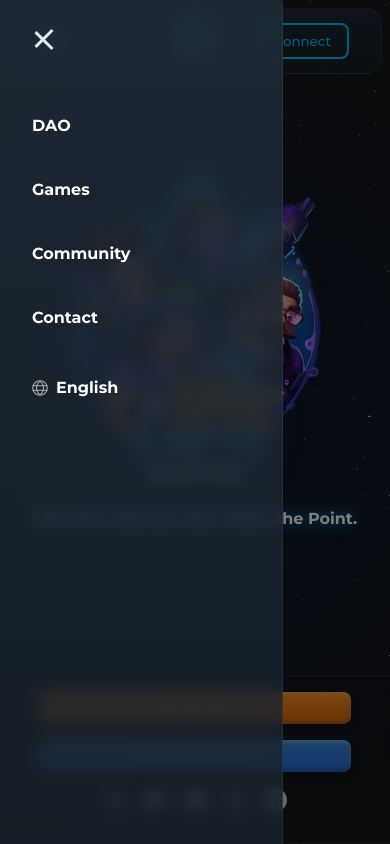
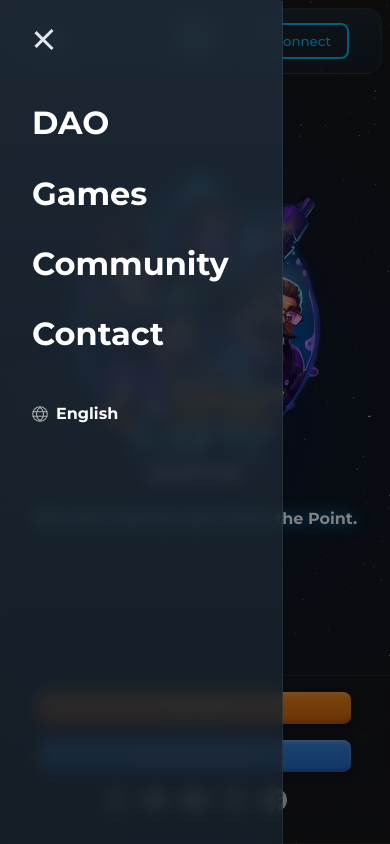
Before and after one commit to cosmicrafts/cosmicrafts.com, a Vue app: page / in a window 390 px wide. Both pictures are taken after a click on the element 53 px from the left and 41 px from the top of the page. Shown: the top 844 px of the page. Built offline with nearby package versions, Linux system fonts and the light colour scheme.

Commit message:
mobile menu

```diff
--- a/src/components/Header.vue
+++ b/src/components/Header.vue
@@ -4,7 +4,7 @@ import { useI18n } from 'vue-i18n';
 import LanguageSelector from '@/components/LanguageSelector.vue';
 import MobileMenu from '@/components/MobileMenu.vue';
 
-const { t } = useI18n(); // Correctly retrieve `t`
+const { t } = useI18n();
 const isMenuOpen = ref(false);
 
 const toggleMenu = () => {
@@ -24,12 +24,10 @@ const handleLogin = () => {
       <span :class="{ open: isMenuOpen }"></span>
       <span :class="{ open: isMenuOpen }"></span>
     </div>
-
     <!-- Logo -->
     <div class="logo">
       <img src="@/assets/icons/cosmicrafts.svg" alt="Cosmicrafts Logo" />
     </div>
-
     <!-- Navigation Links (Desktop Only) -->
     <nav class="nav-links">
       <ul>
@@ -39,14 +37,13 @@ const handleLogin = () => {
         <li><a href="#">{{ t('header.contact') }}</a></li>
       </ul>
     </nav>
+    <!-- Connect Button -->
+    <button class="button outline" @click="handleLogin">Connect</button>
+  </header>
+  <!-- MobileMenu Component -->
+  <MobileMenu :isOpen="isMenuOpen" @closeMenu="toggleMenu" />
+</template>
 
-  <!-- Connect Button with Universal Styles -->
-  <button class="button outline" @click="handleLogin">Connect</button>
-  </header>
-
-  <!-- MobileMenu Component -->
-  <MobileMenu v-if="isMenuOpen" @closeMenu="toggleMenu" />
-</template>
 
 <style scoped>
 /* Basic Header Styling */
--- a/src/components/MobileMenu.vue
+++ b/src/components/MobileMenu.vue
@@ -1,42 +1,45 @@
+<template>
+    <!-- Overlay to close the menu, conditionally rendered -->
+    <div v-if="isOpen" class="overlay overlay-fade" @click="closeMenu"></div>
+
+    <!-- Side panel for nav-links and independent language selector -->
+    <nav class="mobile-panel" :class="{ 'mobile-panel-open': isOpen }">
+      <div class="close-btn" @click="closeMenu">
+        <span class="open"></span>
+        <span class="open"></span>
+        <span class="open"></span>
+      </div>
+      <div class="nav-container">
+        <ul class="nav-links">
+  <li v-for="(item, index) in ['header.dao', 'header.games', 'header.community', 'header.contact']" :key="index">
+    <a :style="{ '--index': index }">{{ t(item) }}</a>
+  </li>
+</ul>
+
+      </div>
+      <div class="language-selector-container">
+        <LanguageSelector />
+      </div>
+    </nav>
+  </template>
+
+
   <script setup>
   import { useI18n } from 'vue-i18n';
   import LanguageSelector from '@/components/LanguageSelector.vue';
 
   const { t } = useI18n();
   const emit = defineEmits(['closeMenu']);
-
+  const props = defineProps({
+    isOpen: {
+      type: Boolean,
+      required: true,
+    },
+  });
   const closeMenu = () => {
     emit('closeMenu');
   };
   </script>
-
-<template>
-    <!-- Overlay to close the menu -->
-    <div class="overlay" @click="closeMenu"></div>
-
-    <!-- Side panel for nav-links and independent language selector -->
-    <nav class="mobile-panel">
-      <!-- Close button (same style and position as burger) -->
-      <div class="close-btn" @click="closeMenu">
-        <span class="open"></span>
-        <span class="open"></span>
-        <span class="open"></span>
-      </div>
-
-      <div class="nav-container">
-        <ul class="nav-links">
-          <li><a href="#">{{ t('header.dao') }}</a></li>
-          <li><a href="#">{{ t('header.games') }}</a></li>
-          <li><a href="#">{{ t('header.community') }}</a></li>
-          <li><a href="#">{{ t('header.contact') }}</a></li>
-        </ul>
-      </div>
-      <!-- Language Selector (Independent of nav-container) -->
-      <div class="language-selector-container">
-        <LanguageSelector />
-      </div>
-    </nav>
-  </template>
 
   <style scoped>
   /* Overlay Styling */
@@ -55,6 +58,7 @@ const closeMenu = () => {
   position: fixed;
   top: 0;
   left: 0;
+  transform: translateX(-100%) scale(1); /* Start scaled down slightly */
   width: 60%;
   height: 100%;
   background: linear-gradient(to bottom, rgba(30, 43, 56, 0.88), rgba(23, 33, 43, 0.77));
@@ -69,35 +73,8 @@ const closeMenu = () => {
   border-right: 1px solid #ffffff12;
 }
 
-  /* Close Button (Styled like Burger Menu Icon) */
-  .close-btn {
-    display: flex;
-    flex-direction: column;
-    cursor: pointer;
-    gap: 3px;
-    position: absolute;
-    top: 2rem;
-    left: 2rem;
-  }
-
-  .close-btn span {
-    display: block;
-    width: 24px;
-    height: 3px;
-    background-color: #e2e8f0;
-    transition: transform 0.1s, opacity 0.1s;
-  }
-
-  .close-btn .open:nth-child(1) {
-    transform: rotate(45deg) translate(5px, 5px);
-  }
-
-  .close-btn .open:nth-child(2) {
-    opacity: 0;
-  }
-
-  .close-btn .open:nth-child(3) {
-    transform: rotate(-45deg) translate(5px, -5px);
+.mobile-panel-open {
+  transform: translateX(0) scale(1);
 }
 
 /* Navigation Links */
@@ -111,25 +88,29 @@ const closeMenu = () => {
   font-size: 2rem;
 }
 
-/* Mobile Navigation Links */
 .nav-links a {
   color: #ffffff;
   text-decoration: none;
   font-weight: 600;
-  font-size: 1rem;
+  font-size: 2rem;
   display: inline-block;
   position: relative;
-  transition: color 0.25s ease-in-out, transform 0.25s ease-in-out, text-shadow 0.25s ease-in-out;
+  opacity: 0; /* Start invisible */
+  transform: translateX(-64px); /* Slide in effect */
+  transition: opacity 0.5s ease, transform 0.5s ease, color 0.25s ease-in-out;
+  transition-delay: calc(0.1s * var(--index)); /* Staggered delay */
   padding: 0.2rem 0.5rem;
+  cursor: pointer;
 }
 
+/* Hover effects */
 .nav-links a:hover {
-  color: #00c3ff;
-  transform: scale(1.1);
+  color: #00c3ff; /* Hover color */
+  transform: scale(1.1); /* Slight scale up on hover */
   text-shadow: 0px 0px 2px rgba(0, 191, 255, 0.686);
 }
 
-/* Line Animation for Mobile */
+/* Line Animation */
 .nav-links a::before,
 .nav-links a::after {
   content: '';
@@ -144,28 +125,68 @@ const closeMenu = () => {
 
 .nav-links a::before {
   top: -1px; /* Offset top line above text */
-  left: -4%; /* Adjust horizontal offset for breathing room */
+  left: -4%; /* Adjust horizontal offset */
   transform-origin: left; /* Line grows from the left */
 }
 
 .nav-links a::after {
   bottom: -1px; /* Offset bottom line below text */
-  right: -4%; /* Adjust horizontal offset for breathing room */
+  right: -4%; /* Adjust horizontal offset */
   transform-origin: right; /* Line grows from the right */
 }
 
-/* Hover Effect for Mobile */
+/* Hover Effect for Line Animation */
 .nav-links a:hover::before,
 .nav-links a:hover::after {
-  transform: scaleX(1.5);
+  transform: scaleX(1.5); /* Grow lines */
   box-shadow: 0px 0px 5px rgba(255, 162, 0, 0.6);
 }
 
-
-  .nav-links a:hover {
-    color: #4aa5e2;
+/* When the panel is open, fade in and slide each link */
+.mobile-panel-open .nav-links a {
+  opacity: 1;
+  transform: translateX(0);
 }
 
+.close-btn {
+  display: flex;
+  flex-direction: column;
+  cursor: pointer;
+  gap: 3px;
+  position: absolute;
+  top: 2rem;
+  left: 2rem;
+  transition: transform 0.2s ease, color 0.2s ease;
+}
+
+.close-btn:hover {
+  transform: scale(1.1);
+}
+
+.close-btn span {
+  display: block;
+  width: 24px;
+  height: 3px;
+  background-color: #e2e8f0;
+  transition: transform 0.1s, opacity 0.1s, background-color 0.25s ease;
+}
+
+.close-btn:hover span {
+  background-color: #00c3ff;
+  box-shadow: 0px 0px 2px rgba(0, 191, 255, 0.6);
+}
+
+.close-btn .open:nth-child(1) {
+  transform: rotate(45deg) translate(5px, 5px);
+}
+
+.close-btn .open:nth-child(2) {
+  opacity: 0;
+}
+
+.close-btn .open:nth-child(3) {
+  transform: rotate(-45deg) translate(5px, -5px);
+}
   .language-selector-container {
     justify-content: right;
     padding: 2rem 0;
```
Lines whose indentation alone changed are shown as unchanged.
